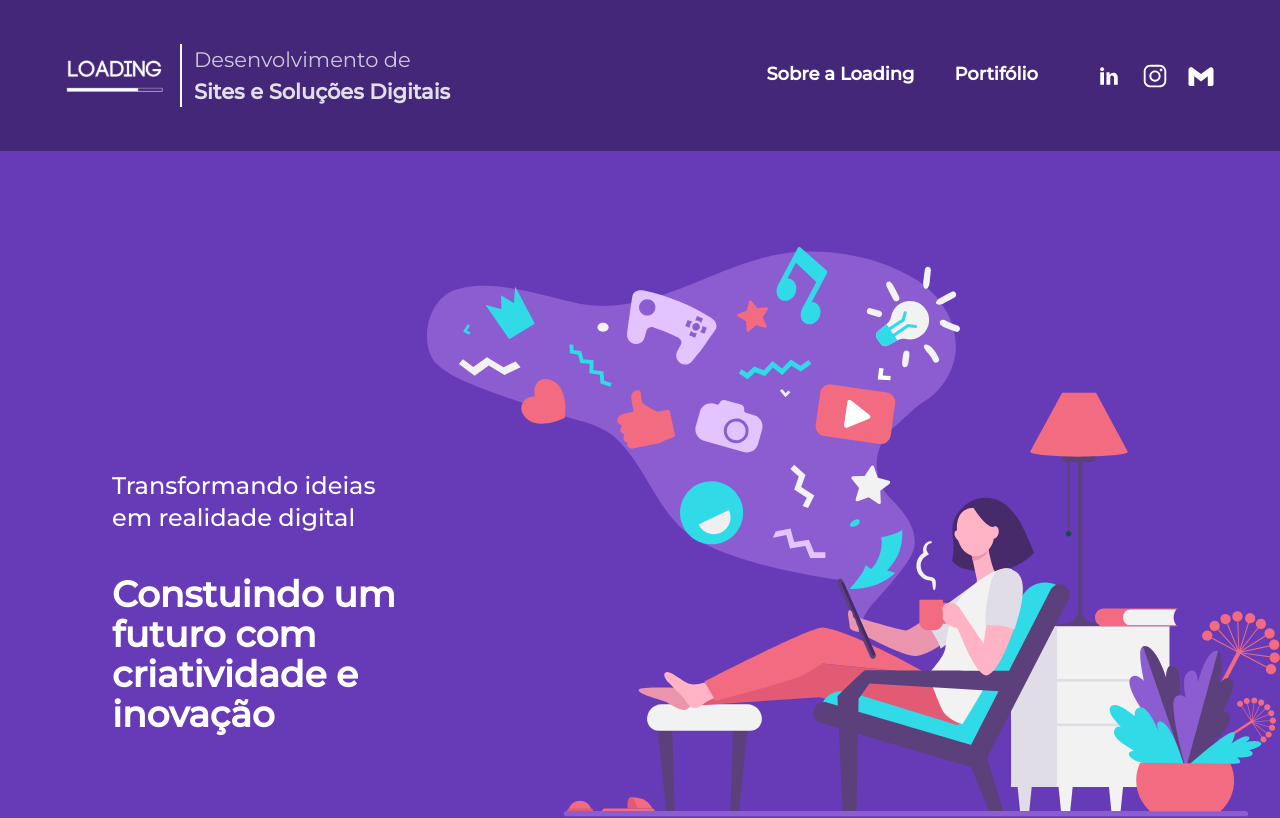
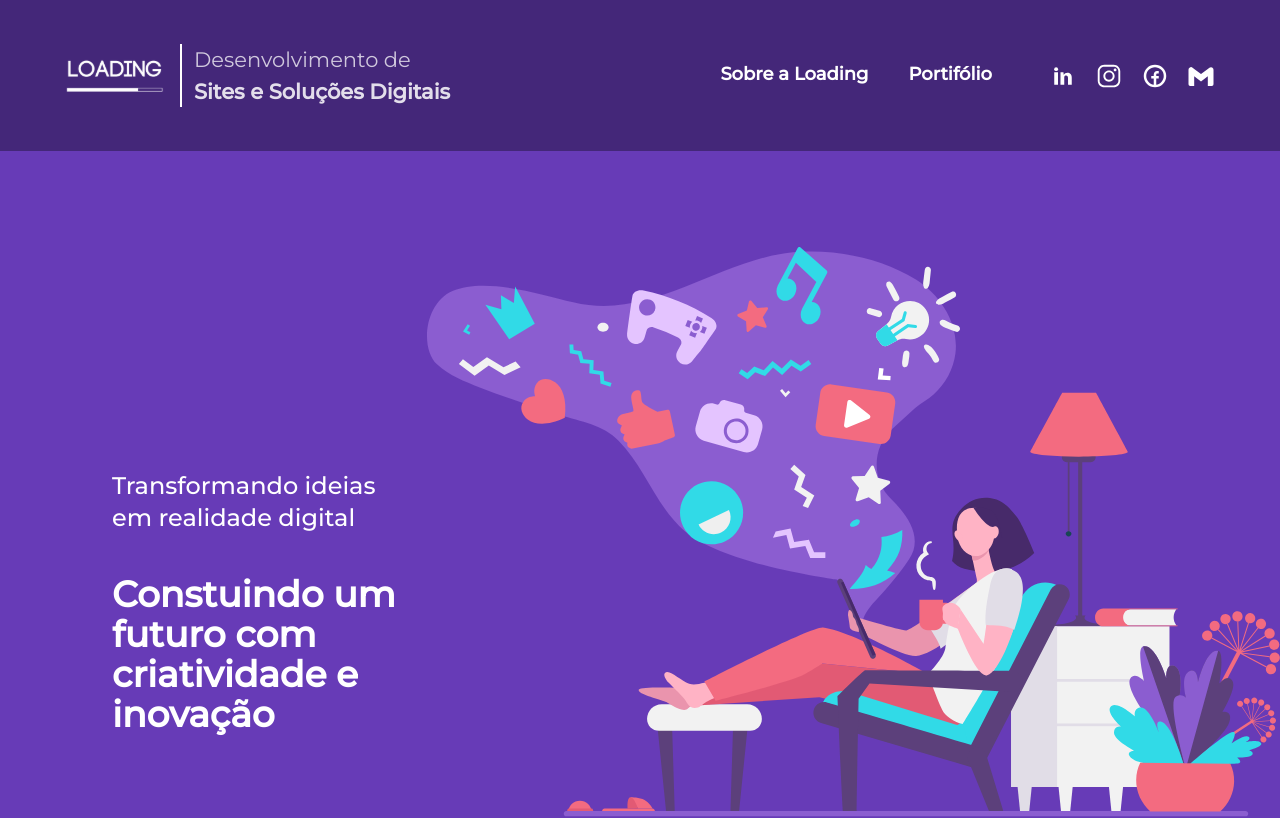
Before and after one commit to AraujoMaciel/replica-loading, a Next.js app: page / in a window 1280 px wide. Shown: the top 818 px of the page. Built offline with nearby package versions, Linux system fonts and the light colour scheme.

Commit message:
feat: acrescentando link facebook

```diff
--- a/componentes/Footer.tsx
+++ b/componentes/Footer.tsx
@@ -1,7 +1,8 @@
-import Image from "next/image"
-import {BiLogoGmail} from "react-icons/bi"
-import { TiSocialLinkedin } from "react-icons/ti"
-import { IoLogoInstagram } from "react-icons/io"
+import Image from "next/image";
+import {BiLogoGmail} from "react-icons/bi";
+import { TiSocialLinkedin } from "react-icons/ti";
+import { TiSocialFacebookCircular } from "react-icons/ti";
+import { IoLogoInstagram } from "react-icons/io";
 
 export default function Footer(){
     return(
@@ -25,6 +26,7 @@ export default function Footer(){
                 <div className="flex gap-4 justify-center items-center text-3xl">
                     <a href="https://br.linkedin.com/company/loading-junior"><TiSocialLinkedin /></a>
                     <a href="https://www.instagram.com/loadingjr/"><IoLogoInstagram /></a>
+                    <a href="https://www.facebook.com/loadingjr/"><TiSocialFacebookCircular /></a>
                     <a href="mailto:oi.loadingjr@gmail.com"><BiLogoGmail /></a>
                 </div>
 
--- a/componentes/Header.tsx
+++ b/componentes/Header.tsx
@@ -4,6 +4,7 @@ import Image from "next/image"
 import {BiLogoGmail} from "react-icons/bi"
 import { TiSocialLinkedin } from "react-icons/ti";
 import { IoLogoInstagram } from "react-icons/io";
+import { TiSocialFacebookCircular } from "react-icons/ti";
 import Link from "next/link";
 import { useState } from "react";
 import UiSheet from "./uiSheet";
@@ -78,6 +79,7 @@ export default function Header(){
                         <div className="flex justify-center items-center gap-4 text-3xl">
                             <a href="https://br.linkedin.com/company/loading-junior"><TiSocialLinkedin /></a>
                             <a href="https://www.instagram.com/loadingjr/"><IoLogoInstagram /></a>
+                            <a href="https://www.facebook.com/loadingjr/"><TiSocialFacebookCircular /></a>
                             <a href="mailto:oi.loadingjr@gmail.com"><BiLogoGmail /></a>
                         </div>
 
```
